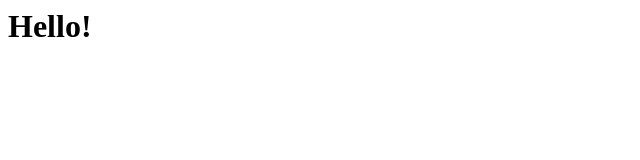
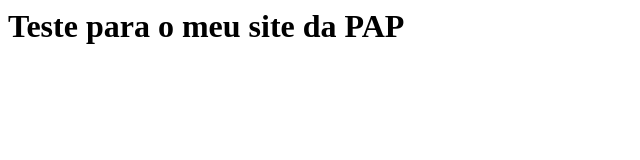
Before and after one commit to Dani12600000/Industries-Manager-website, a plain HTML site: page index.html in a window 1280 px wide. Shown: the whole page, without its empty margins (0-640 px from the left). Drawn offline with Linux system fonts and the light colour scheme.

Commit message:
Update index.html

```diff
--- a/index.html
+++ b/index.html
@@ -1 +1 @@
-<h1>Hello!</h1>
+<h1>Teste para o meu site da PAP</h1>
```
